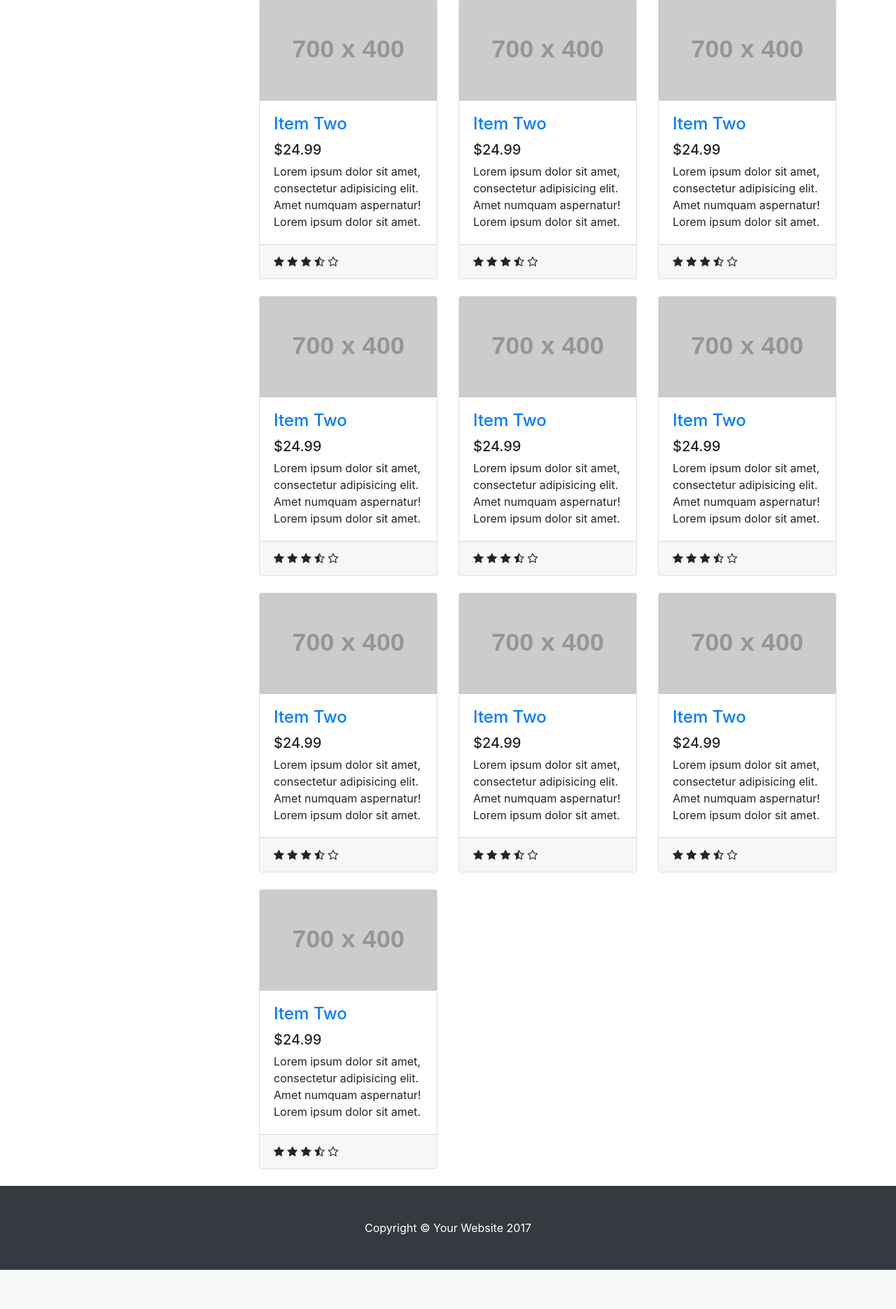
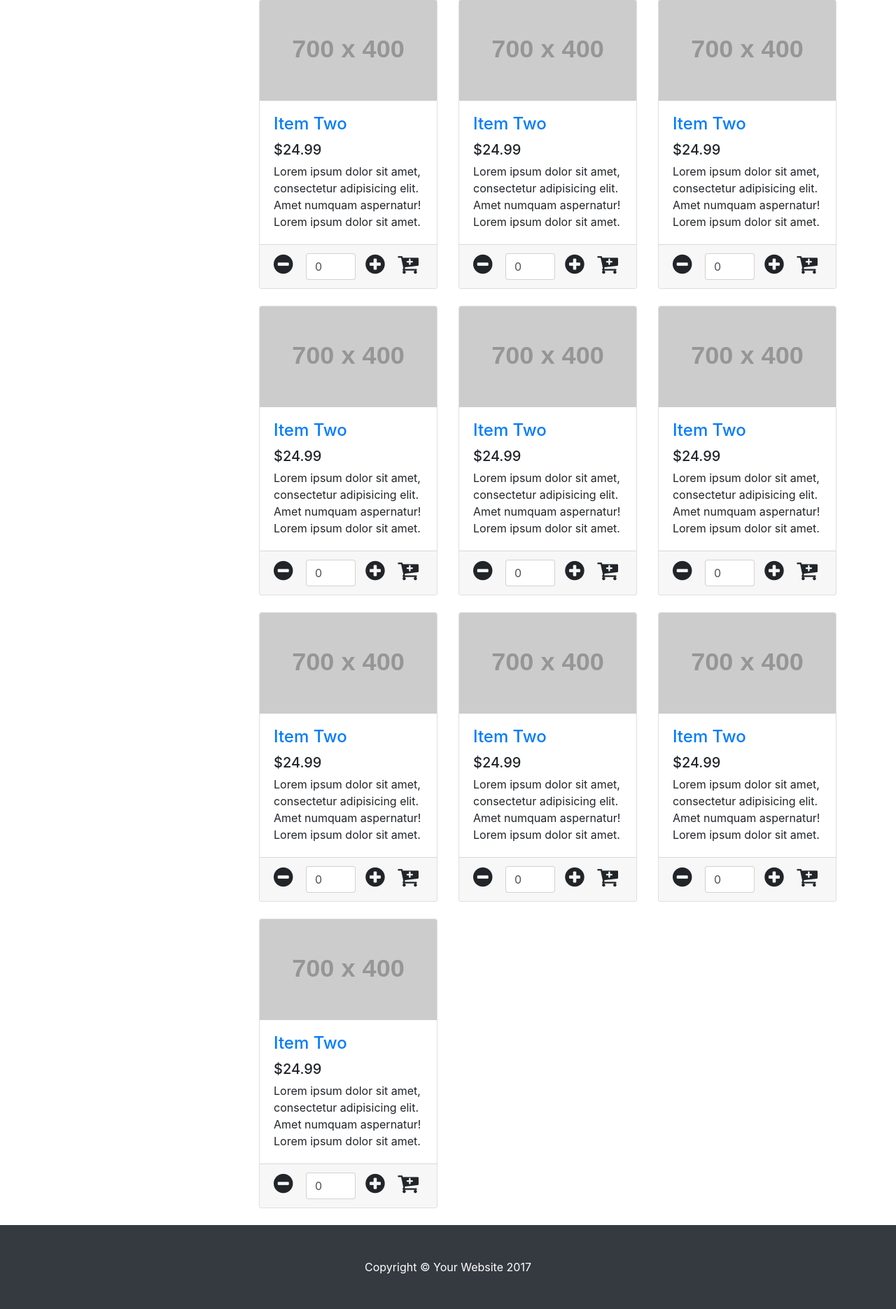
Before and after one commit to davidOrtiz09/GreenMarket-G2, a Django app: page / in a window 1280 px wide. Shown: the part 426-2297 px from the top of the page at 70% size. Before the commit the page ends 2241 px from the top, so only its background shows below. Run offline with Django 3.2, Linux system fonts and the light colour scheme; grey boxes labelled with a size stand in for pictures from a placeholder-image service; some libraries are stand-ins or nearby versions.

Commit message:
Maquetación inicial para añadir items al carrito desde producto-preview. 20 minutos

```diff
--- a/Cliente/templates/Cliente/_elements/_producto-preview.html
+++ b/Cliente/templates/Cliente/_elements/_producto-preview.html
@@ -11,10 +11,19 @@
             aspernatur! Lorem ipsum dolor sit amet.</p>
     </div>
     <div class="card-footer">
-        <i class="fa fa-star"></i>
-        <i class="fa fa-star"></i>
-        <i class="fa fa-star"></i>
-        <i class="fa fa-star-half-full"></i>
-        <i class="fa fa-star-o"></i>
+        <div class="row">
+            <div class="col-1 text-center">
+                <i class="fa fa-minus-circle fa-2x clickable"></i>
+            </div>
+            <div class="col-5 text-center">
+                <input class="form-control ml-3" type="number" min="0" value="0">
+            </div>
+            <div class="col-1 text-center">
+                <i class="fa fa-plus-circle fa-2x clickable"></i>
+            </div>
+            <div class="col-1 text-center">
+                <i class="fa fa-cart-plus fa-2x clickable ml-3"></i>
+            </div>
+        </div>
     </div>
 </div>
--- /dev/null
+++ b/MarketPlace/static/MarketPlace/styles.css
@@ -0,0 +1,3 @@
+.clickable{
+    cursor: pointer;
+}
--- a/MarketPlace/templates/MarketPlace/_common/base.html
+++ b/MarketPlace/templates/MarketPlace/_common/base.html
@@ -18,6 +18,12 @@
     <link href="{% static 'MarketPlace/theme/css/shop-homepage.css' %}" rel="stylesheet">
 
     <link href="{% static 'MarketPlace/font-awesome/css/font-awesome.min.css' %}" rel="stylesheet">
+
+    <link href="{% static 'MarketPlace/styles.css' %}" rel="stylesheet">
+
+    {% block styles %}
+
+    {% endblock %}
 </head>
 
 <body>
@@ -37,6 +43,8 @@
     <script src="{% static 'MarketPlace/popper/popper.min.js' %}"></script>
     <script src="{% static 'MarketPlace/bootstrap/js/bootstrap.min.js' %}"></script>
 
+    {% block scripts %}
+    {% endblock %}
 </body>
 
 </html>
```
